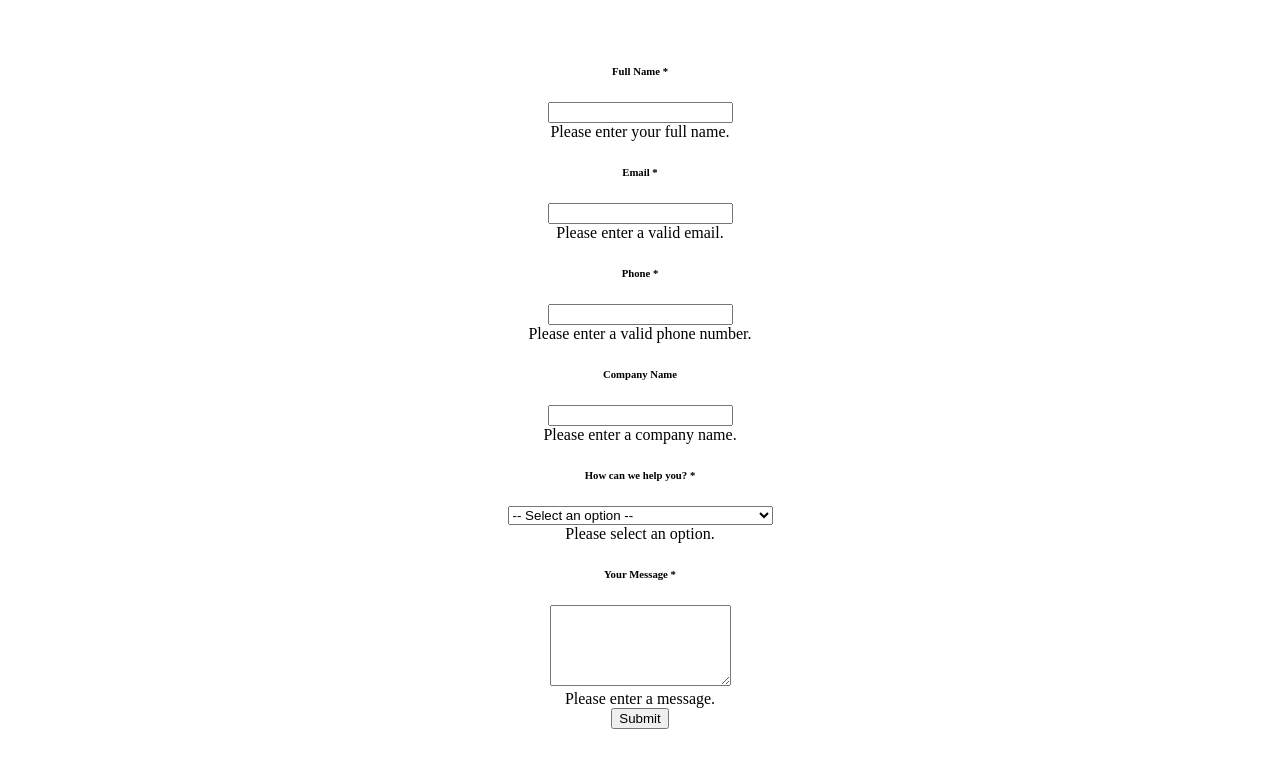
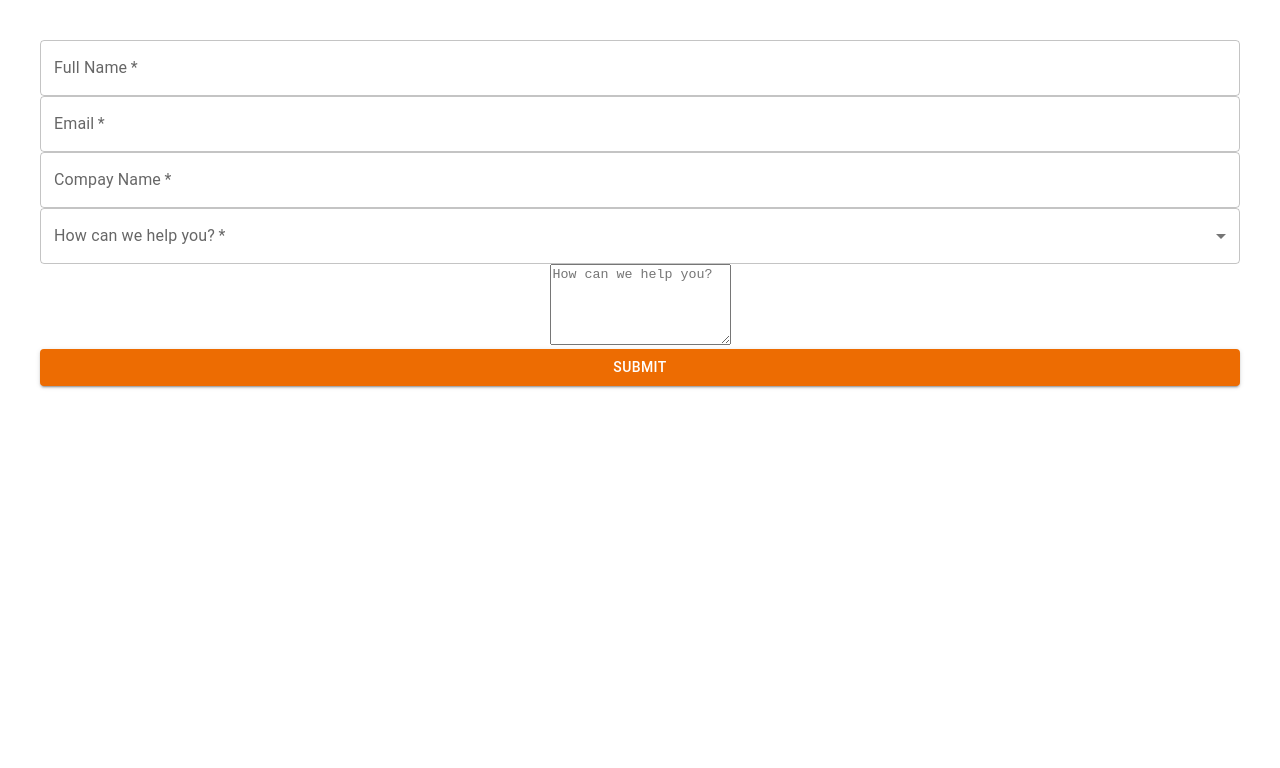
Before and after one commit to Cindysu123/netlifyDemo, a React (Vite) app: page /contact in a window 1280 px wide. Shown: the top 768 px of the page. Built offline with nearby package versions, Linux system fonts and the light colour scheme.

Commit message:
Removed Next.js plugin and updated build settings

```diff
--- a/index.html
+++ b/index.html
@@ -11,7 +11,6 @@
       <form netlify hidden name="contactForm">
         <input type='text' name='name' />
         <input type='email' name='email'/>
-        <input type='text' name='phone' />
         <input type='text' name='company'/>
         <input type='text' name='request'>
         <input type='text' name="message"></input>
--- a/src/Form.jsx
+++ b/src/Form.jsx
@@ -1,72 +1,89 @@
+import { Button, FormControl, InputLabel, MenuItem, Select, TextareaAutosize, TextField } from '@mui/material'
+import React, { useState } from 'react'
+
 export default function Form() {
-    return (
-        <form noValidate className="needs-validation" id="contactForm" name="contactForm" method="POST"
-            netlify-honeypot="bot-field" data-netlify="true">
-            <input type="hidden" name="form-name" value="contactForm" />
-            <div className="form-group">
-                <label className="display-block">
-                    <h6 className="contact-label">Full Name <span className="text-danger">*</span></h6>
-                    <input className="form-control" type="text" name="name" required />
-                    <div className="invalid-feedback">
-                        Please enter your full name.
-                    </div>
-                </label>
-            </div>
-            <div className="form-group">
-                <label className="display-block">
-                    <h6 className="contact-label">Email <span className="text-danger">*</span></h6>
-                    <input className="form-control" type="email" aria-describedby="emailHelp" name="email" required />
-                    <div className="invalid-feedback">
-                        Please enter a valid email.
-                    </div>
-                </label>
-            </div>
-            <div className="form-group">
-                <label className="display-block">
-                    <h6 className="contact-label">Phone <span className="text-danger">*</span></h6>
-                    <input className="form-control" type="tel" aria-describedby="phonelHelp" name="phone" required />
-                    <div className="invalid-feedback">
-                        Please enter a valid phone number.
-                    </div>
-                </label>
-            </div>
-            <div className="form-group">
-                <label className="display-block">
-                    <h6 className="contact-label">Company Name</h6>
-                    <input className="form-control" type="company" aria-describedby="companyHelp" name="company"/>
-                    <div className="invalid-feedback">
-                        Please enter a company name.
-                    </div>
-                </label>
-            </div>
-            <div className="form-group">
-                <label className="display-block">
-                    <h6 className="contact-label">How can we help you? <span className="text-danger">*</span></h6>
-                    <select defaultValue="" className="custom-select" name="request" required>
-                        <option disabled value="">-- Select an option --</option>
-                        <option value="I want more information">I want more information</option>
-                        <option value="I want to request a quote">I want to request a quote</option>
-                        <option value="I want to become a RippleGo Beta Tester">I want to become a RippleGo Beta Tester</option>
-                        <option value="I want to request a RippleGo demo">I want to request a RippleGo demo</option>
-                        <option value="Other">Other</option>
-                    </select>
-                    <div className="invalid-feedback">
-                        Please select an option.
-                    </div>
-                </label>
-            </div>
-            <div className="form-group">
-                <label className="display-block">
-                    <h6 className="contact-label">Your Message <span className="text-danger">*</span></h6>
-                    <textarea name="message" className="form-control" rows="5" required></textarea>
-                    <div className="invalid-feedback">
-                        Please enter a message.
-                    </div>
-                </label>
-            </div>
-            <button type='submit'>Submit</button>
-        </form>
-    )
+    const [contactSelect, setContactSelect] = useState('')
+
+  return (
+    <form
+      name="contactUsForm"
+      id="contactUsForm"
+      method="POST"
+      data-netlify="true"
+      className='contact-form needs-validation'
+      netlify-honeypot="bot-field"
+    >
+      <input type="hidden" name="form-name" value="contactUsForm" />
+      <TextField
+        name="name"
+        className='contact-textfield'
+        label="Full Name"
+        type='text'
+        variant='outlined'
+        fullWidth
+        required
+      />
+      <TextField
+        name="email"
+        className='contact-textfield'
+        label="Email"
+        type='text'
+        variant='outlined'
+        fullWidth
+        required
+      />
+      <TextField
+        name="company"
+        className='contact-textfield'
+        label="Compay Name"
+        type='text'
+        variant='outlined'
+        fullWidth
+        required
+      />
+      <FormControl fullWidth className='contact-textfield' required>
+        <InputLabel id="contact-select">How can we help you?</InputLabel>
+        <Select
+          labelId='contact-select'
+          value={contactSelect}
+          label="How can we help you?"
+          name="request"
+          onChange={e => setContactSelect(e.target.value)}
+        >
+          <MenuItem value={'information'}>I want more information</MenuItem>
+          <MenuItem value={'quote'}>I want to request a quote</MenuItem>
+          <MenuItem value={'ripplego-tester'}>I want to become a RippleGo Beta Tester</MenuItem>
+          <MenuItem value={'ripplego-demo'}>I want to request a RippleGo demo</MenuItem>
+          <MenuItem value={'other'}>Other</MenuItem>
+        </Select>
+      </FormControl>
+      <TextareaAutosize
+        name="message"
+        className='contact-textfield mui-textarea'
+        label="Your Message"
+        type='text'
+        placeholder='How can we help you?'
+        minRows={5}
+        required
+      />
+      <p hidden>
+        <label>
+          <b>Dummy <span className="text-danger">*</span></b>
+          <input name="bot-field"/>
+        </label>
+      </p>
+
+      <Button
+        className='mt-4'
+        type='submit'
+        variant='contained'
+        color='warning'
+        fullWidth
+      >
+        Submit
+      </Button>
+    </form>
+  )
 }
 
 // export default function Form() {
```
